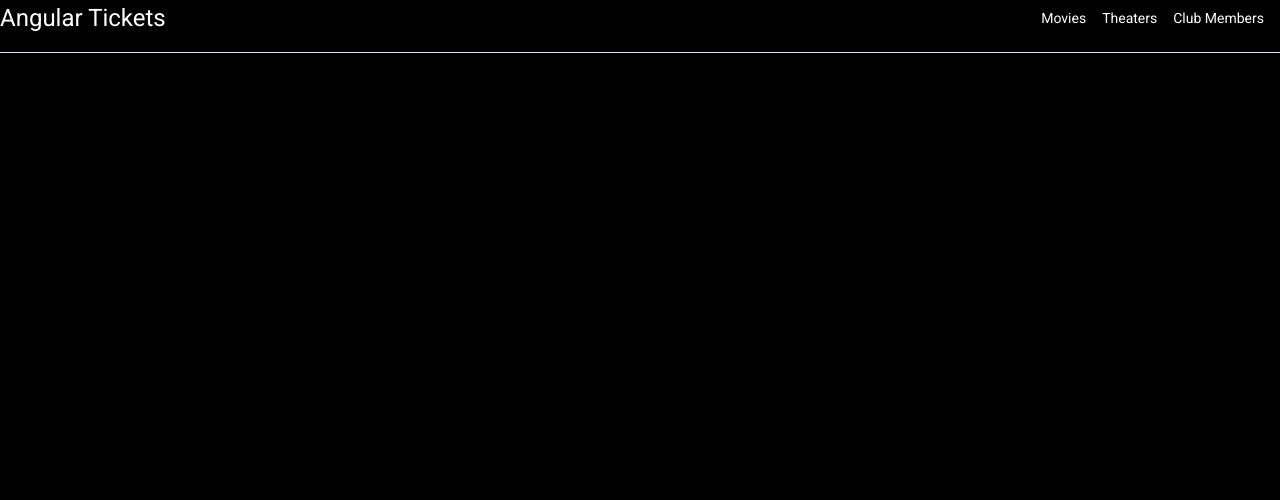
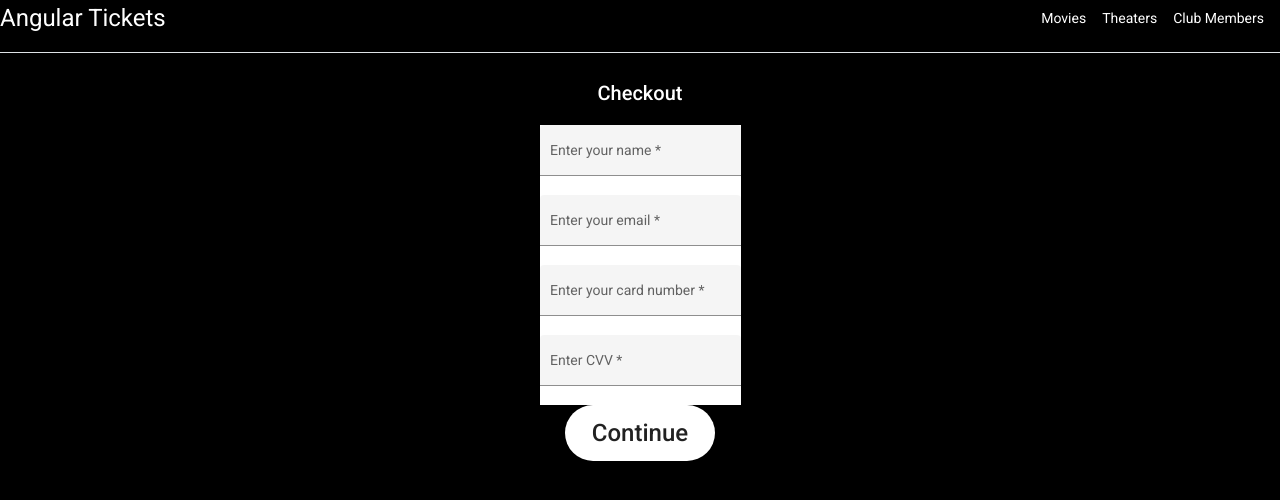
Before and after one commit to garypach/angular-tickets, an Angular app: page /movies/1/tickets/schedule/checkout in a window 1280 px wide. Before the commit this address led to /. Shown: the top 500 px of the page. Built offline with nearby package versions, Linux system fonts and the light colour scheme.

Commit message:
checkout validation

```diff
--- a/src/app/app-routing.module.ts
+++ b/src/app/app-routing.module.ts
@@ -25,11 +25,11 @@ const routes: Routes = [
   component: ScheduleComponent
 },
 {
-  path:'movies/:title/schedule/checkout',
+  path:'movies/:title/tickets/schedule/checkout',
   component: CheckoutComponent
 },
 {
-  path:'movies/:title/schedule/checkout/thank-you',
+  path:'movies/:title/tickets/schedule/checkout/thank-you',
   component: ThankYouComponent
 }
 
--- a/src/app/core/services/movies.service.ts
+++ b/src/app/core/services/movies.service.ts
@@ -13,6 +13,10 @@ export class MoviesService {
   }
 
   TotalTickets:number = 0;
+  quantityAdult:number = 0;
+  quantityChild:number = 0;
+  quantitySenior:number = 0;
+
   constructor(private http:HttpClient) { }
   getAllMovies():Observable<any> {
     return this.http.get(this.apiUrl)
--- /dev/null
+++ b/src/app/heroValidator.ts
@@ -0,0 +1,22 @@
+/** A hero's name can't match the given regular expression */
+import {AbstractControl, ValidatorFn,ValidationErrors} from '@angular/forms';
+export function forbiddenNameValidator(nameRe: RegExp): ValidatorFn {
+    return (control: AbstractControl): ValidationErrors | null => {
+      const forbidden = nameRe.test(control.value);
+      return forbidden ? {forbiddenName: {value: control.value}} : null;
+    };
+}
+
+export function forbiddenCardValidator(cardRe: RegExp): ValidatorFn {
+  return (control: AbstractControl): ValidationErrors | null => {
+    const forbidden = cardRe.test(control.value);
+    return forbidden ? {forbiddenName: {value: control.value}} : null;
+  };
+}
+
+export function forbiddenCvvValidator(cvvRe: RegExp): ValidatorFn {
+  return (control: AbstractControl): ValidationErrors | null => {
+    const forbidden = cvvRe.test(control.value);
+    return forbidden ? {forbiddenName: {value: control.value}} : null;
+  };
+}
--- a/src/app/layouts/checkout/checkout.component.css
+++ b/src/app/layouts/checkout/checkout.component.css
@@ -0,0 +1,4 @@
+.inputgroup mat-form-field{
+    z-index: 9;
+    background: white;
+}
--- a/src/app/layouts/checkout/checkout.component.html
+++ b/src/app/layouts/checkout/checkout.component.html
@@ -1 +1,45 @@
-<p>checkout works!</p>
+<div class="tickets" >
+    <div class="container">
+        <div class="tickets-page container">
+            <div class="row">
+                <div class="col-md-12 text-center">
+                    <h2>Checkout</h2>
+                    <div class="container inputgroup">
+                        <mat-form-field appearance="fill">
+                            <mat-label>Enter your name</mat-label>
+                            <input matInput placeholder="name" [formControl]="name" required>
+                            <mat-error *ngIf="name.invalid">{{getNameErrorMessage()}}</mat-error>
+                          </mat-form-field>
+                       </div>
+               <div class="container inputgroup">
+                <mat-form-field appearance="fill">
+                    <mat-label>Enter your email</mat-label>
+                    <input matInput placeholder="pat@example.com" [formControl]="email" required>
+                    <mat-error *ngIf="email.invalid">{{getEmailErrorMessage()}}</mat-error>
+                </mat-form-field>
+               </div>
+               <div class="container ">
+                <div class="container inputgroup">
+                    <mat-form-field appearance="fill">
+                        <mat-label>Enter your card number</mat-label>
+                        <input matInput placeholder="" [formControl]="card" required>
+                        <mat-error *ngIf="card.invalid">{{getCardErrorMessage()}}</mat-error>
+                    </mat-form-field>
+                   </div>
+                   <div class="container inputgroup">
+                    <mat-form-field appearance="fill">
+                        <mat-label>Enter CVV</mat-label>
+                        <input matInput placeholder="" [formControl]="cvv" required>
+                        <mat-error *ngIf="cvv.invalid">{{getCvvErrorMessage()}}</mat-error>
+                    </mat-form-field>
+                   </div>
+               </div>
+                </div>
+                <div class="container d-flex justify-content-center mb-5 continue-tickets">
+                    <button mat-raised-button isRoundButton="true" color="Link"  [style.font-size]="24+'px'" [style.width]="150+'px'"  [style.border-radius]="100+'px'" [style.padding]="10+'px'">Continue</button>
+                </div>
+
+            </div>
+        </div>
+    </div>
+ </div>
--- a/src/app/layouts/checkout/checkout.component.ts
+++ b/src/app/layouts/checkout/checkout.component.ts
@@ -1,15 +1,54 @@
 import { Component, OnInit } from '@angular/core';
-
+import {FormControl, Validators} from '@angular/forms';
+import { forbiddenNameValidator,forbiddenCardValidator,forbiddenCvvValidator } from 'src/app/heroValidator';
 @Component({
   selector: 'app-checkout',
   templateUrl: './checkout.component.html',
   styleUrls: ['./checkout.component.css']
 })
 export class CheckoutComponent implements OnInit {
+  email = new FormControl('', [Validators.required, Validators.email]);
+  name = new FormControl('', [Validators.required, forbiddenNameValidator(/bob/i)]);
+  card = new FormControl('', [Validators.required, forbiddenCardValidator(/^(?:(4[0-9]{12}(?:[0-9]{3})?)|(5[1-5][0-9]{14})|(6(?:011|5[0-9]{2})[0-9]{12})|(3[47][0-9]{13})|(3(?:0[0-5]|[68][0-9])[0-9]{11})|((?:2131|1800|35[0-9]{3})[0-9]{11}))$/)]);
+  cvv = new FormControl('', [Validators.required, forbiddenCvvValidator(/^[0-9]{3,4}$/)]);
+
+  getNameErrorMessage() {
+    if (this.name.hasError('required')) {
+      return 'You must enter a value';
+    }
+
+    return this.name.hasError('name') ? 'Not a valid name' : '';
+  }
+
+
+  getEmailErrorMessage() {
+    if (this.email.hasError('required')) {
+      return 'You must enter a value';
+    }
+
+    return this.email.hasError('email') ? 'Not a valid email' : '';
+  }
+  getCardErrorMessage() {
+    if (this.card.hasError('required')) {
+      return 'You must enter a value';
+    }
+
+    return this.card.hasError('card') ? 'Not a valid card number' : '';
+  }
+
+  getCvvErrorMessage() {
+    if (this.cvv.hasError('required')) {
+      return 'You must enter a value';
+    }
+
+    return this.cvv.hasError('cvv') ? 'Not a valid cvv' : '';
+  }
+
 
   constructor() { }
 
   ngOnInit(): void {
+
   }
 
 }
--- a/src/app/layouts/schedule/schedule.component.html
+++ b/src/app/layouts/schedule/schedule.component.html
@@ -62,6 +62,9 @@
             </div>
 
         </div>
+        <div class="container d-flex justify-content-center mb-5 continue-tickets">
+            <button mat-raised-button isRoundButton="true" color="Link"  [style.font-size]="24+'px'" [style.width]="150+'px'"  [style.border-radius]="100+'px'" [style.padding]="10+'px'" (click)="clickedContinue(movie.id)">Continue</button>
+        </div>
     </div>
 
 
--- a/src/app/layouts/schedule/schedule.component.ts
+++ b/src/app/layouts/schedule/schedule.component.ts
@@ -1,5 +1,5 @@
 import { Component, OnInit } from '@angular/core';
-import { ActivatedRoute } from '@angular/router';
+import { ActivatedRoute, Router } from '@angular/router';
 import { MoviesService } from 'src/app/core/services/movies.service';
 @Component({
   selector: 'app-schedule',
@@ -15,7 +15,7 @@ export class ScheduleComponent implements OnInit {
   };
 
   time = '';
-  constructor(private route:ActivatedRoute, public service:MoviesService) {
+  constructor(private route:ActivatedRoute, public service:MoviesService, private router:Router ) {
     console.log(this.movie);
     this.route.paramMap.subscribe(params =>{
       this.movie = service.getMovieData(params.get('title')).subscribe((movie)=>{
@@ -86,6 +86,26 @@ export class ScheduleComponent implements OnInit {
     console.log(time)
   }
 
+  clickedContinue(id:number){
+    let selected = this.movie.seats.filter((seat:any) => seat === 'selected').length
+
+    if(this.time==='' || selected === 0){
+      alert('Missing time or selected seats')
+    }
+    else{
+      this.router.navigate(['movies',id,'tickets','schedule','checkout'],
+      {
+        queryParams:{
+          adults:this.service.quantityAdult,
+          children:this.service.quantityChild,
+          seniors:this.service.quantitySenior,
+          time:this.time
+        }
+      })
+    }
+
+  }
+
   clickedSeat(slug:string,id:number,index:number,totalTickets:number){
     let selected = this.movie.seats.filter((seat:any) => seat === 'selected').length
     if(selected < totalTickets){
--- a/src/app/layouts/tickets/tickets.component.html
+++ b/src/app/layouts/tickets/tickets.component.html
@@ -59,7 +59,7 @@
                     </div>
                 </div>
                 <div class="container d-flex justify-content-center mb-5 continue-tickets">
-                    <button mat-raised-button isRoundButton="true" color="Link"  [style.font-size]="24+'px'" [style.width]="150+'px'"  [style.border-radius]="100+'px'" [style.padding]="10+'px'" (click)="clickedGetSchedule(movie.id)" (click)="clickedContinue()">Continue</button>
+                    <button mat-raised-button isRoundButton="true" color="Link"  [style.font-size]="24+'px'" [style.width]="150+'px'"  [style.border-radius]="100+'px'" [style.padding]="10+'px'" (click)="clickedContinue(movie.id)">Continue</button>
                 </div>
 
             </div>
--- a/src/app/layouts/tickets/tickets.component.ts
+++ b/src/app/layouts/tickets/tickets.component.ts
@@ -13,6 +13,8 @@ export class TicketsComponent implements OnInit {
   quantityAdult:number = 0;
   quantityChild:number = 0;
   quantitySenior:number = 0;
+
+  totalTickets:number = this.quantityAdult + this.quantityChild + this.quantitySenior;
 
   constructor(private route:ActivatedRoute, public service:MoviesService, private router: Router ) {
     console.log(this.movie);
@@ -32,9 +34,6 @@ export class TicketsComponent implements OnInit {
   ngOnInit(): void {
   }
 
-  clickedGetSchedule(id:number){
-    this.router.navigate(['movies',id,'tickets','schedule'])
-  }
   clickedPlusAdult()
   {
     this.quantityAdult = this.quantityAdult + 1;
@@ -73,9 +72,20 @@ export class TicketsComponent implements OnInit {
   }
   }
 
-  clickedContinue(){
-    this.service.TotalTickets = this.quantityAdult + this.quantityChild + this.quantitySenior
-    console.log(this.service.TotalTickets)
+  clickedContinue(id:number){
+    if(this.quantityAdult === 0 && this.quantityChild===0 && this.quantitySenior ===0){
+      alert('Please select your ticket type(s)')
+
+    }
+    else{
+      this.service.TotalTickets = this.quantityAdult + this.quantityChild + this.quantitySenior;
+      this.service.quantityAdult = this.quantityAdult;
+      this.service.quantityChild = this.quantityChild;
+      this.quantitySenior = this.quantitySenior;
+      console.log(this.service.TotalTickets)
+      this.router.navigate(['movies',id,'tickets','schedule'])
+    }
+
   }
 
 
```
Also changed, not shown: src/app/app.module.ts (+7 -4 lines).
